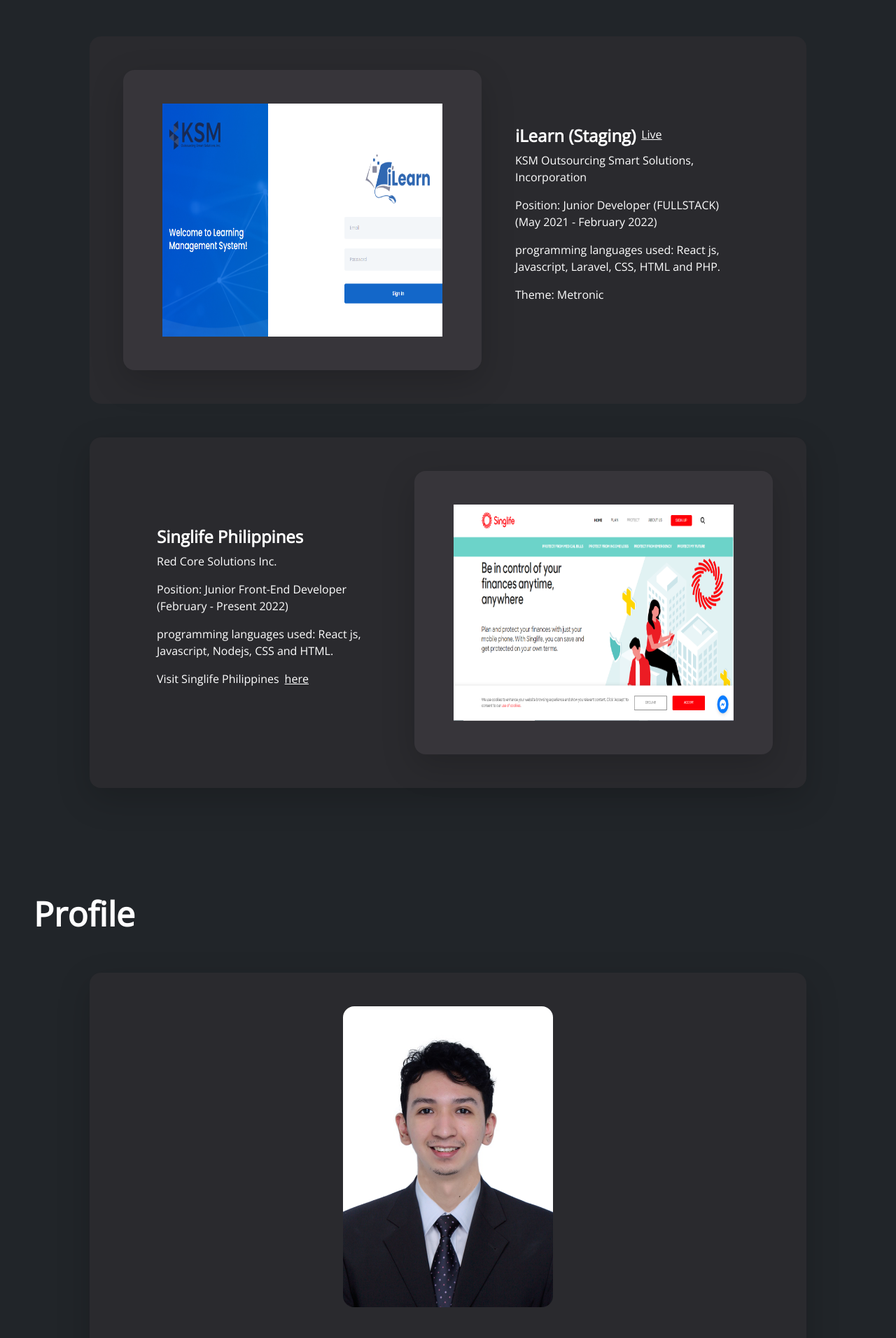
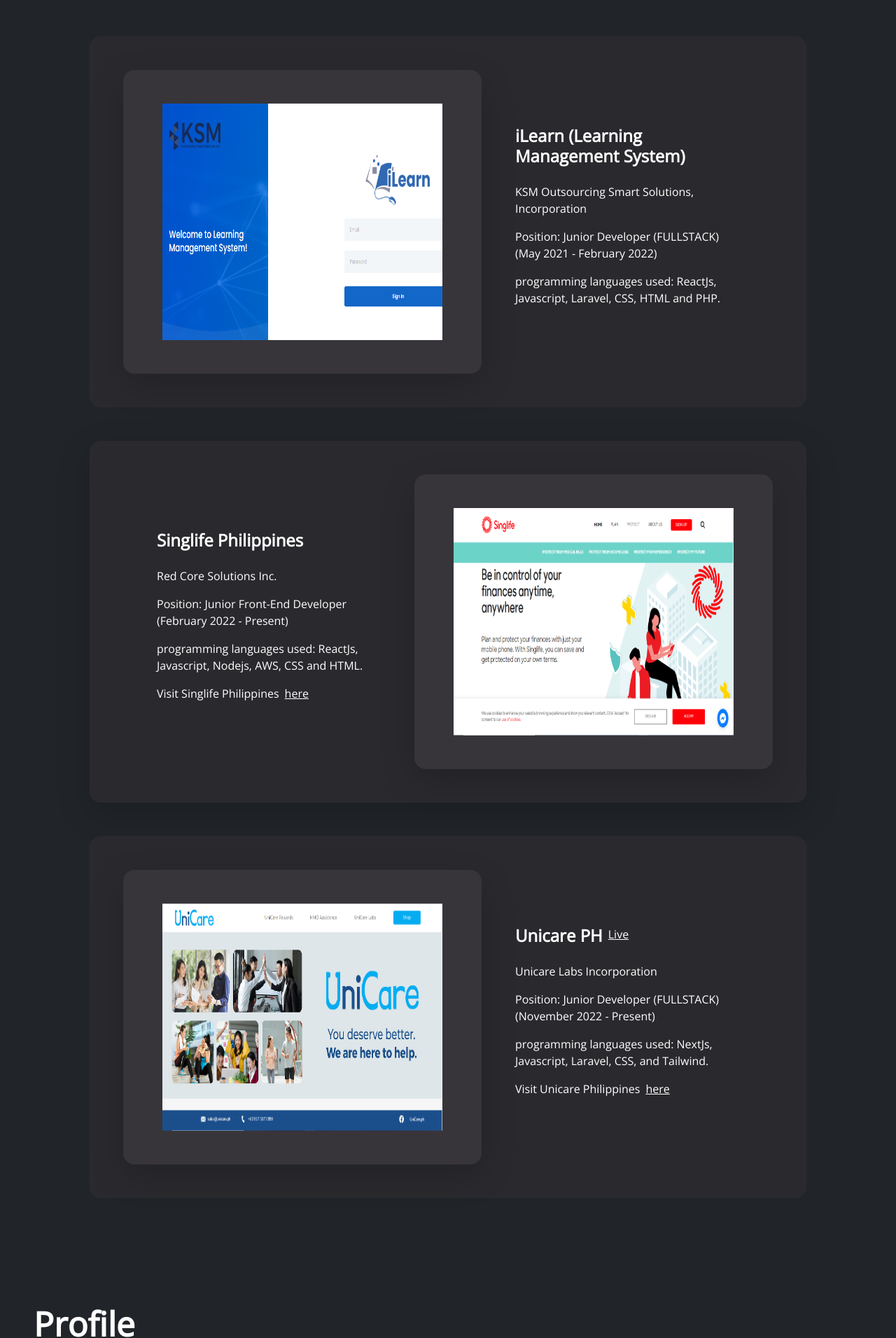
Before and after one commit to kliffordme/ford-developer, a React (Create React App) app: page / in a window 1280 px wide. Shown: the part 2786-4698 px from the top of the page at 70% size. Built offline with nearby package versions, Linux system fonts and the light colour scheme.

Commit message:
feat: updated profile

```diff
--- a/src/components/Projects.js
+++ b/src/components/Projects.js
@@ -73,40 +73,59 @@
                 </a>
                 <div id="projectDetails" className=''>
                     <div className=' d-flex justify-content-start'>
-                        <h4>
+                        <h4 className='pb-3'>
                         <b>
-                        iLearn (Staging)
+                        iLearn (Learning Management System)
                         </b>
                         </h4>
-                        <a href='https://stage.ilearn-ksmhub.com/admin/login' target="_blank" className=' text-white mx-2'>Live</a>
                     </div>
                     <div >
                     <p>KSM Outsourcing Smart Solutions, Incorporation</p>
                     <p>Position: Junior Developer (FULLSTACK) (May 2021 - February 2022)</p>
-                    <p>programming languages used: React js, Javascript, Laravel, CSS, HTML and PHP.</p>
-                    <p>Theme: Metronic</p>
+                    <p>programming languages used: ReactJs, Javascript, Laravel, CSS, HTML and PHP.</p>
                     </div>
-
                 </div>
             </div>
-
             <div id='project' className=' p-5 mt-5 shadow-lg'>
                 <div className='' id='projectDetails'>
-                  <h4>
+                  <h4 className='pb-3'>
                     <b>
                     Singlife Philippines
                     </b>
                   </h4>
                   <p>Red Core Solutions Inc.</p>
-                  <p>Position: Junior Front-End Developer (February - Present 2022)</p>
-                  <p>programming languages used: React js, Javascript, Nodejs, CSS and HTML.</p>
+                  <p>Position: Junior Front-End Developer (February 2022 - Present)</p>
+                  <p>programming languages used: ReactJs, Javascript, Nodejs, AWS, CSS and HTML.</p>
                   <p>Visit Singlife Philippines
                     <a href='https://singlife.com.ph/' target="_blank" className='text-white m-2'>here</a>
                   </p>
                 </div>
-                <a href='https://vigilant-meninsky-56e3d6.netlify.app/' id='projectLink' className='shadow-lg p-5 d-flex justify-content-center' target="_blank">
+                <a href='https://singlife.com.ph/' id='projectLink' className='shadow-lg p-5 d-flex justify-content-center' target="_blank">
                 <img src='singlife-logo.png' id='projectImage' className="mx-2" />
                 </a>
+            </div>
+            <div id='project' className='  p-5 mt-5'>
+                <a href='https://www.unicare.ph/' id="projectLink" className='shadow-lg p-5 d-flex justify-content-center' target="_blank">
+                <img id='projectImage' src='unicare.png' className="mx-2 " />
+                </a>
+                <div id="projectDetails" className=''>
+                    <div className=' d-flex justify-content-start'>
+                        <h4 className='pb-3'>
+                        <b>
+                        Unicare PH
+                        </b>
+                        </h4>
+                        <a href='https://www.unicare.ph/' target="_blank" className=' text-white mx-2'>Live</a>
+                    </div>
+                    <div >
+                    <p>Unicare Labs Incorporation</p>
+                    <p>Position: Junior Developer (FULLSTACK) (November 2022 - Present)</p>
+                    <p>programming languages used: NextJs, Javascript, Laravel, CSS, and Tailwind.</p>
+                    <p>Visit Unicare Philippines
+                    <a href='https://www.unicare.ph/' target="_blank" className='text-white m-2'>here</a>
+                  </p>
+                    </div>
+                </div>
             </div>
           </div>
         </div>
```
Also changed, not shown: public/unicare.png (added).
